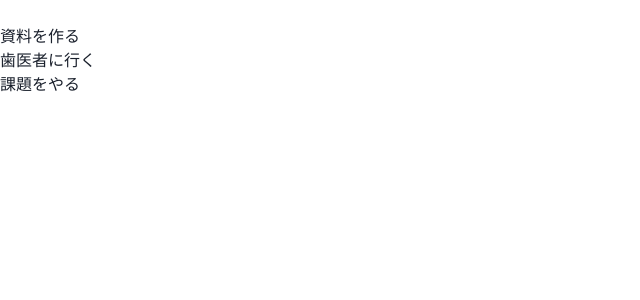
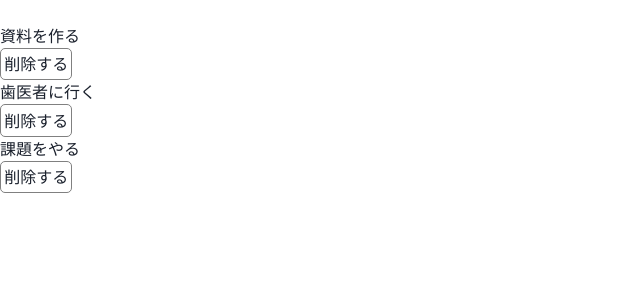
Before and after one commit to bislab-temporary/mini-hackathon-a, a React (Create React App) app: page / in a window 1280 px wide. Shown: the top 300 px of the page, without its empty margins (0-640 px from the left). Built offline with nearby package versions, Linux system fonts and the light colour scheme.

Commit message:
feat: 削除ボタンの配置のため
削除ボタンを配置した

```diff
--- a/src/conponents/Todo.tsx
+++ b/src/conponents/Todo.tsx
@@ -5,7 +5,14 @@ type Props = {
 };
 
 const Todo = ({ title }: Props) => {
-  return <p>{title}</p>;
+  return (
+    <>
+      <p>{title}</p>
+      <button style={{ border: '1px solid gray', padding: '0.2rem', borderRadius: '5px' }}>
+        削除する
+      </button>
+    </>
+  );
 };
 
 export default Todo;
```
